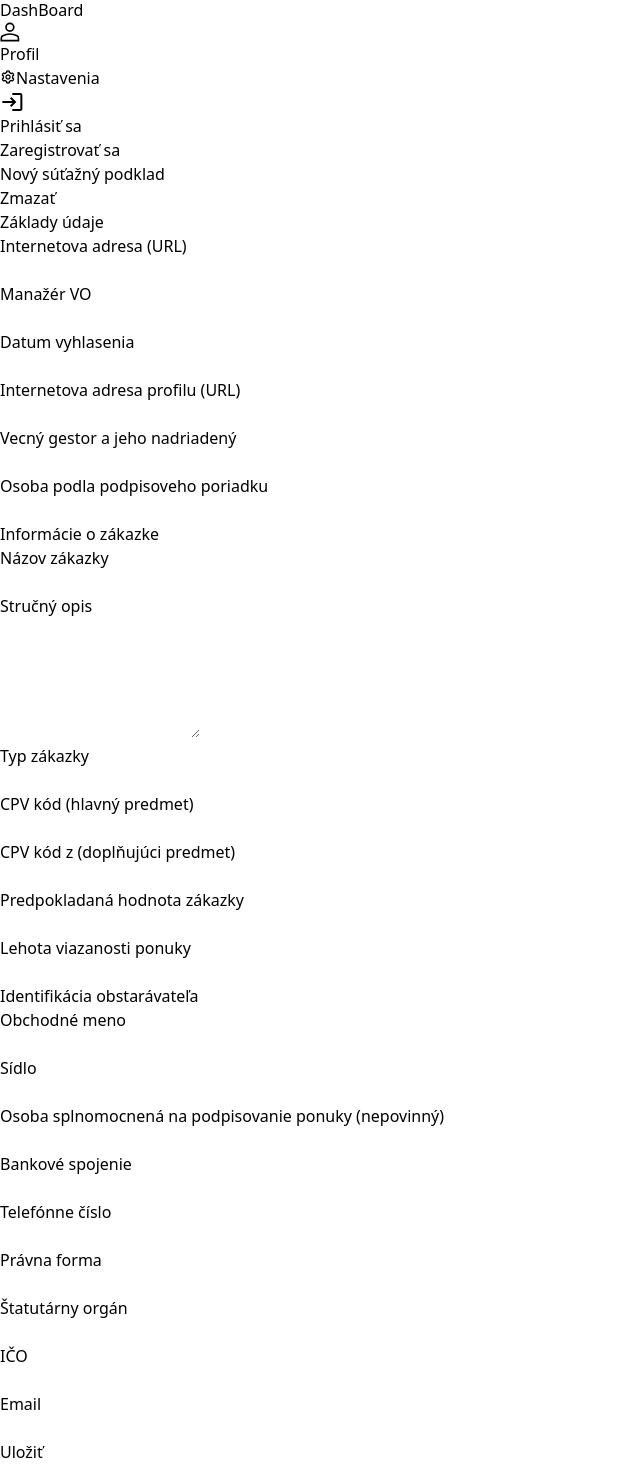
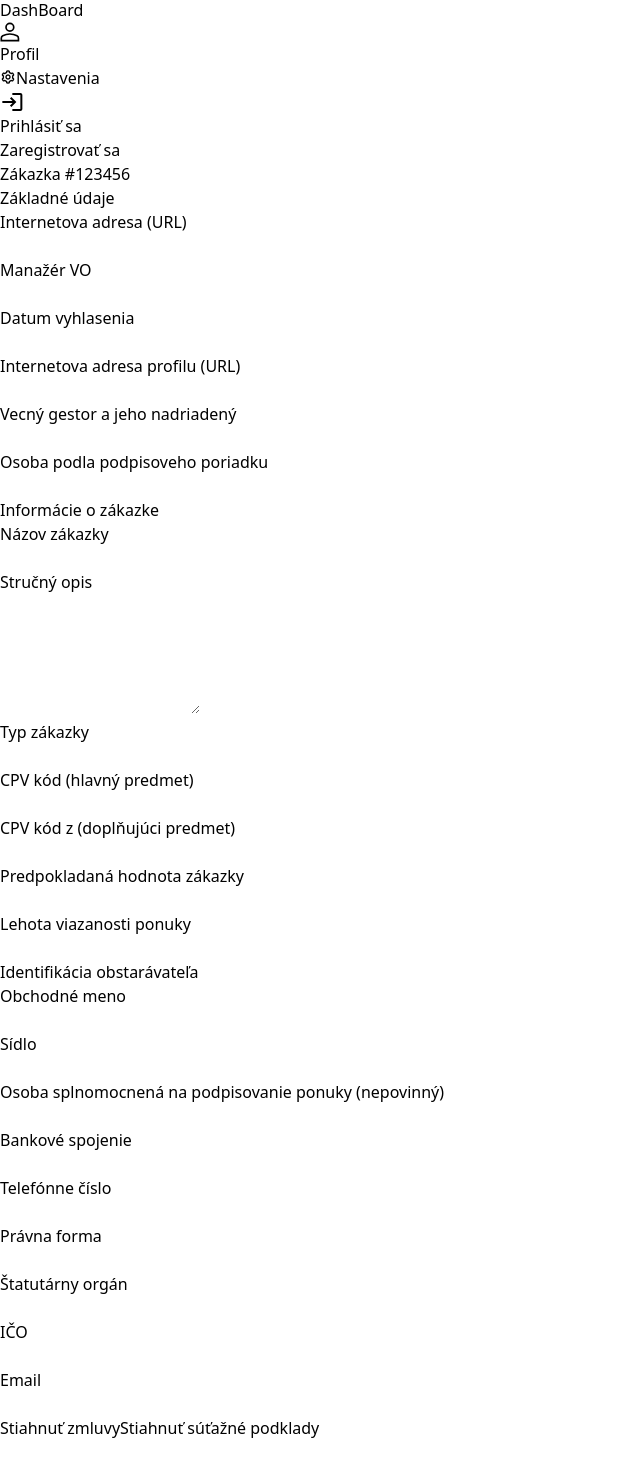
Before and after one commit to DejFcoder/UVOP, a React (Vite) app: page /sutazny-podklad in a window 1280 px wide. Shown: the part 125-1589 px from the top of the page, without its empty margins (0-640 px from the left). After the commit the page ends 1565 px from the top, so only its background shows below. Built offline with nearby package versions, Linux system fonts and the light colour scheme.

Commit message:
register dat

```diff
--- a/src/SutaznyPodklad.tsx
+++ b/src/SutaznyPodklad.tsx
@@ -4,14 +4,12 @@ function SutaznyPodklad() {
   return (
     <Layout>
       <div className="flex flex-row justify-between items-center mb-12">
-        <h1 className="text-4xl font-bold">Nový súťažný podklad</h1>
-        <button className="border-2 border-red-600 py-2  px-3 text-red-600 font-medium rounded-lg ">
-          Zmazať
-        </button>
+        <h1 className="text-4xl font-bold">Zákazka #123456</h1>
+
       </div>
 
       <div className="flex flex-col mb-12">
-        <h2 className="text-2xl font-bold mb-3">Základy údaje</h2>
+        <h2 className="text-2xl font-bold mb-3">Základné údaje</h2>
         <div className="grid grid-cols-2">
           <div className="flex flex-col">
             <div className="flex flex-col mb-7">
@@ -201,7 +199,10 @@ function SutaznyPodklad() {
 
       <div className="w-full flex justify-center items-center mt-10">
         <button className="text-xl bg-blue-600 text-white py-4 px-10 rounded-xl">
-          Uložiť
+          Stiahnuť zmluvy
+        </button>
+        <button className="text-xl bg-blue-600 text-white py-4 px-10 rounded-xl">
+          Stiahnuť súťažné podklady
         </button>
       </div>
     </Layout>
```
